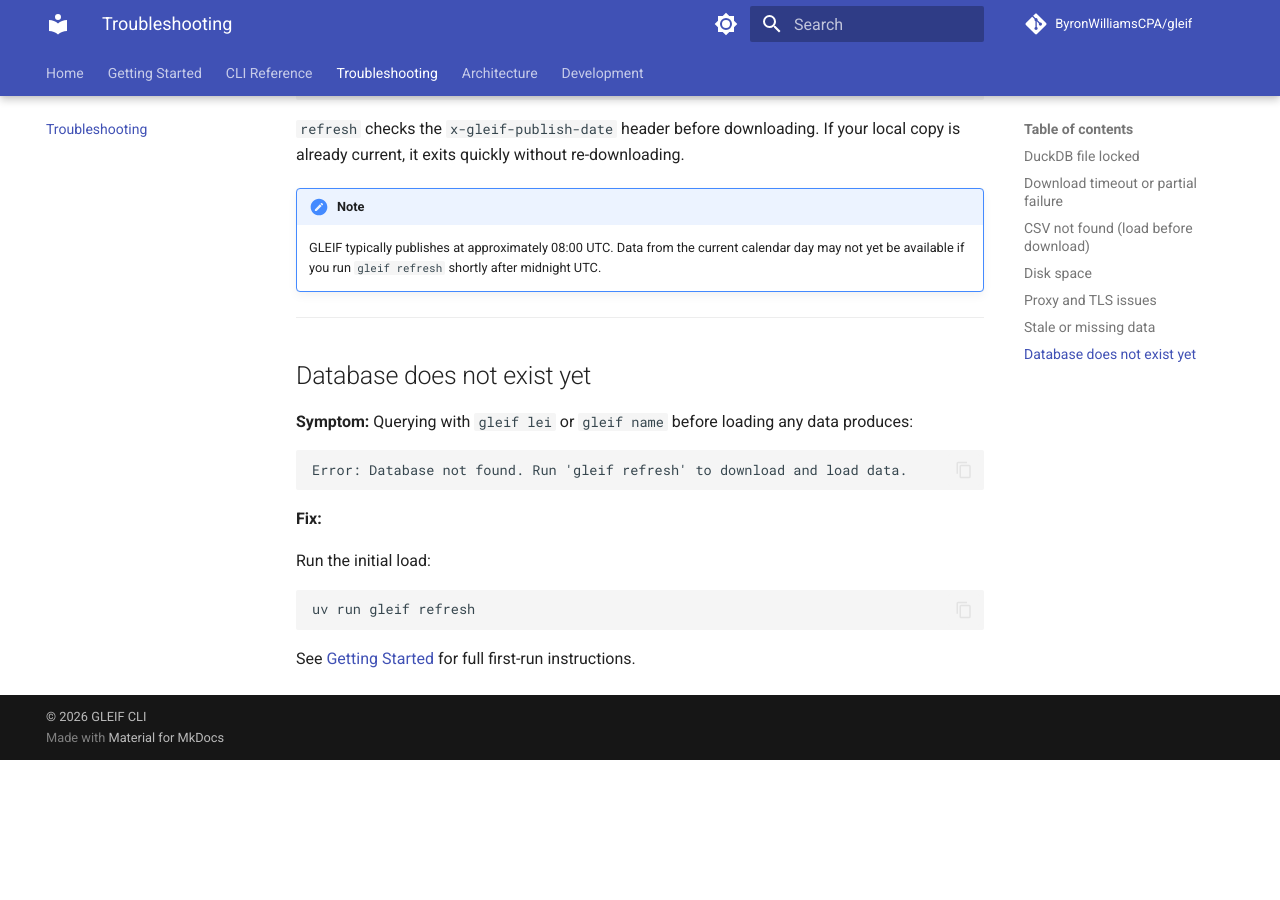
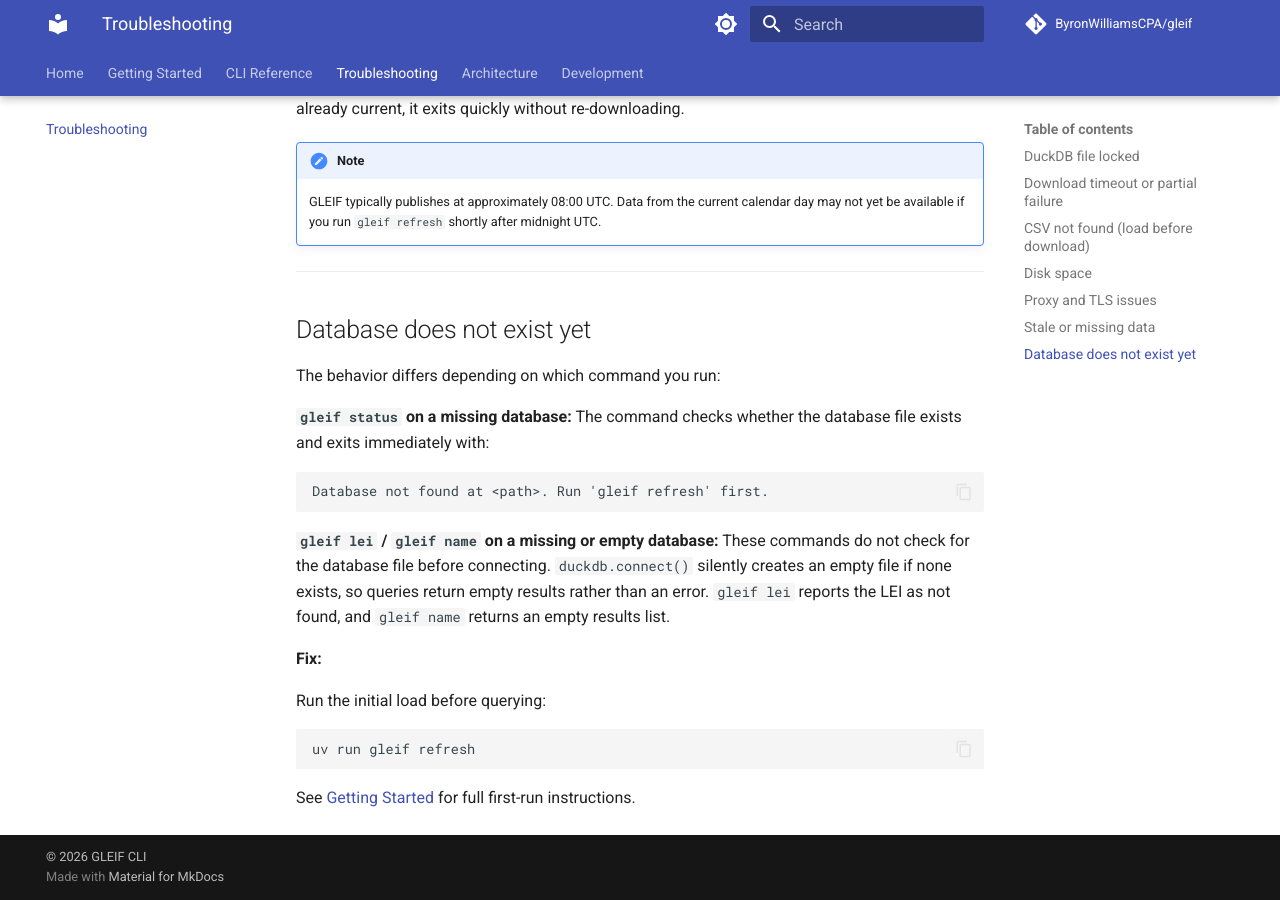
Before and after one commit to ByronWilliamsCPA/gleif, an MkDocs documentation site: the page built from docs/troubleshooting.md, in a window 1280 px wide and 900 px high, scrolled down 4103 px. Built offline with MkDocs 1.6.1 and Material for MkDocs 9.7.7, drawn with Linux system fonts in a browser that asks for light colours; comment, search, counter and statistics services are not loaded; before the commit the page ends 4863 px from its top, so only the background shows below that; some of the changed text lies outside the part shown.

Commit message:
docs: fix factual errors in troubleshooting page
Correct error messages, remove non-existent HTTPX_CA_BUNDLE env var,
fix CURL_CA_BUNDLE warning to describe actual httpx risk, clarify
database-not-found behavior across commands.

Co-Authored-By: Claude Sonnet 4.6 <noreply@anthropic.com>

````diff
--- a/docs/troubleshooting.md
+++ b/docs/troubleshooting.md
@@ -71,7 +71,7 @@ uv run gleif download --force
 produces an error and exits with code 1:
 
 ```text
-Error: No CSV found for dataset 'lei2'. Run 'gleif download' first.
+No extracted CSV found for Level 1 - LEI Records. Run 'gleif download' first.
 ```
 
 **Cause:** `gleif load` expects the extracted CSVs to already exist in the
@@ -168,10 +168,10 @@ uv run gleif refresh
 ```
 
 !!! warning
-    Do not disable SSL verification entirely. Passing `verify=False` or setting
-    `CURL_CA_BUNDLE` to an empty path removes all certificate validation and
-    exposes you to network-level attacks. Contact your network team for the
-    correct CA bundle instead.
+    Do not disable SSL verification entirely. Passing `verify=False` to httpx
+    removes all certificate validation, which exposes the connection to
+    man-in-the-middle attacks. Contact your network team for the correct CA
+    bundle instead.
 
 ---
 
@@ -219,16 +219,24 @@ local copy is already current, it exits quickly without re-downloading.
 
 ## Database does not exist yet
 
-**Symptom:** Querying with `gleif lei` or `gleif name` before loading any data
-produces:
+The behavior differs depending on which command you run:
+
+**`gleif status` on a missing database:** The command checks whether the
+database file exists and exits immediately with:
 
 ```text
-Error: Database not found. Run 'gleif refresh' to download and load data.
+Database not found at <path>. Run 'gleif refresh' first.
 ```
+
+**`gleif lei` / `gleif name` on a missing or empty database:** These commands
+do not check for the database file before connecting. `duckdb.connect()`
+silently creates an empty file if none exists, so queries return empty results
+rather than an error. `gleif lei` reports the LEI as not found, and `gleif name`
+returns an empty results list.
 
 **Fix:**
 
-Run the initial load:
+Run the initial load before querying:
 
 ```bash
 uv run gleif refresh
````
Also changed, not shown: other parts of docs/troubleshooting.md (+2 -2 lines).
